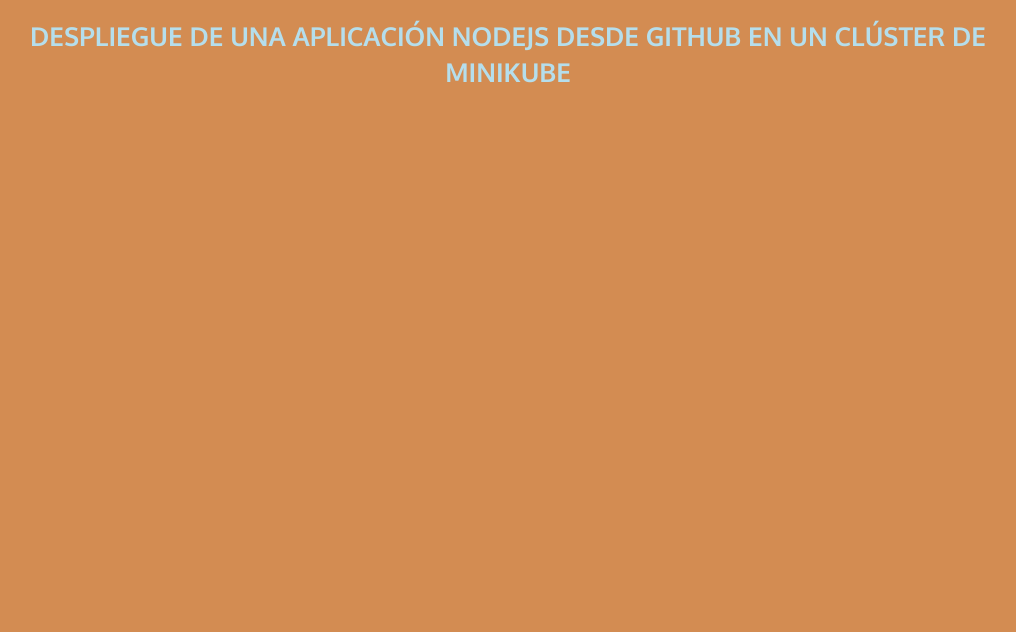
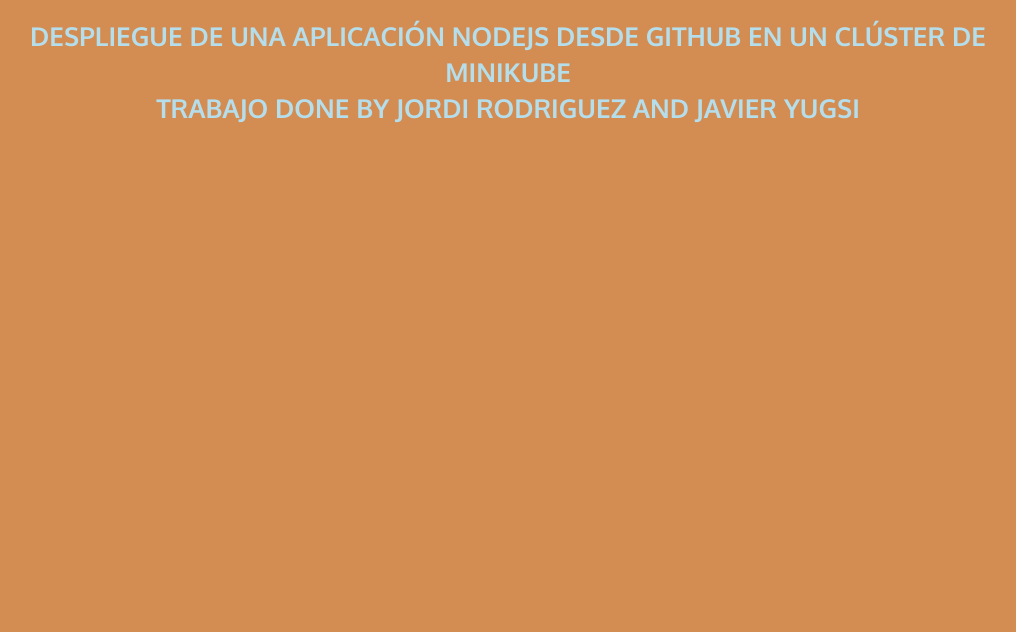
Before and after one commit to ojavi-yugsi/nodejs-app-aroldev, a website: page html/index.html in a window 1280 px wide. Shown: the part 168-800 px from the top of the page, without its empty margins (132-1148 px from the left). Drawn offline with Linux system fonts and the light colour scheme.

Commit message:
Update index.html

```diff
--- a/html/index.html
+++ b/html/index.html
@@ -100,6 +100,7 @@
   <p class="tagline"><strong>Solo para uso educativo</strong><br /></p>
 
   <h2>Despliegue de una aplicación NodeJs desde GitHub en un clúster de Minikube</h2>
+  <h2>Trabajo done by Jordi Rodriguez and Javier Yugsi</h2>
 
 </div>
 </body>
```
